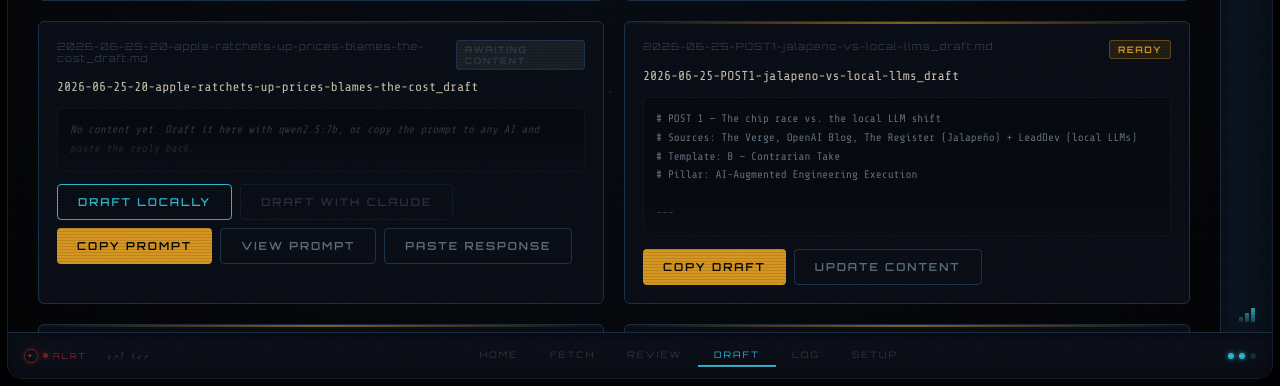
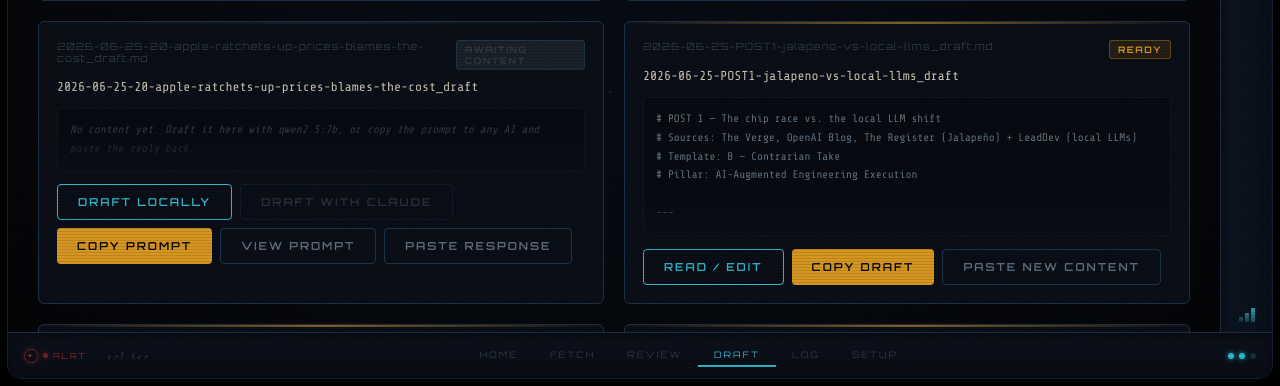
Before and after one commit to jstackproton117/linkedin-chatgpt, a Flask app: page /drafts in a window 1280 px wide. Shown: the part 2214-2600 px from the top of the page. Run offline with Flask 3, Linux system fonts and the light colour scheme.

Commit message:
Drafts: read and edit the full post in a modal
A generated draft only showed a 400-character preview and the edit box
opened empty. READ / EDIT (and clicking the preview) now opens the whole
draft in an editor with a character count; SAVE goes through the existing
save route, so editing an approved post still withdraws the approval. The
old paste box is kept as PASTE NEW CONTENT for replacing a draft wholesale.

Co-Authored-By: Claude Fable 5.1 <noreply@anthropic.com>

```diff
--- a/pipeline/templates/drafts.html
+++ b/pipeline/templates/drafts.html
@@ -139,6 +139,14 @@
 .draft-preview.empty-preview { color: var(--text-dim); font-style: italic; }
 .draft-actions { display: flex; gap: 8px; flex-wrap: wrap; margin-top: 12px; }
 .draft-meta { font-size: 10px; color: var(--text-dim); letter-spacing: 1px; margin-top: 6px; }
+.draft-editor {
+  width: 100%; min-height: 55vh; resize: vertical;
+  font-family: 'Share Tech Mono', monospace; font-size: 13px; line-height: 1.6;
+  color: var(--text-pri); background: var(--card-bg); border: 1px solid var(--card-border);
+  border-radius: 4px; padding: 14px; white-space: pre-wrap;
+}
+.draft-editor:focus { outline: none; border-color: var(--sw-yellow); }
+@media (max-width: 700px) { .draft-editor { font-size: 16px; min-height: 50vh; } }
 .gen-status { display: none; font-size: 11px; color: var(--sw-yellow); margin-top: 10px; line-height: 1.5; }
 .gen-status.show { display: block; }
 .gen-status.err { color: var(--sw-red); }
@@ -271,7 +279,7 @@
       <div class="draft-title">{{ d.title }}</div>
 
       {% if d.has_real_content %}
-        <div class="draft-preview">{{ d.content[:400] }}</div>
+        <div class="draft-preview" onclick="openDraftEditor('{{ d.filename }}', {{ loop.index }}, event)" title="Click to read or edit the full draft" style="cursor:pointer;">{{ d.content[:400] }}{% if d.content|length > 400 %}<span style="color:var(--sw-yellow);"> … READ MORE</span>{% endif %}</div>
         {% if d.draft_model %}<div class="draft-meta">DRAFTED BY {{ d.draft_model|upper }}{% if d.draft_engine == 'local' %} (LOCAL){% endif %}</div>{% endif %}
         {% if d.approved_at and d.log_id %}
         {# ── Approved: the only way forward is publishing. ── #}
@@ -283,8 +291,8 @@
           {% else %}
           <a href="/post-log" class="btn btn-yellow">PUBLISH / SCHEDULE IN LOG &#8594;</a>
           {% endif %}
+          <button class="btn btn-dim" onclick="openDraftEditor('{{ d.filename }}', {{ loop.index }})">READ / EDIT (REVOKES)</button>
           <button class="btn btn-dim" onclick="copyDraft('{{ d.filename }}', {{ loop.index }})">COPY DRAFT</button>
-          <button class="btn btn-dim" onclick="togglePaste({{ loop.index }})">EDIT (REVOKES)</button>
           <button class="btn btn-dim" onclick="unapprove('{{ d.log_id }}')">REVOKE APPROVAL</button>
         </div>
         {% else %}
@@ -292,6 +300,7 @@
           {% if d.log_id %}
           <button class="btn btn-green" onclick="openApprove('{{ d.log_id }}', {{ loop.index }})">APPROVE</button>
           {% endif %}
+          <button class="btn btn-blue" onclick="openDraftEditor('{{ d.filename }}', {{ loop.index }})">READ / EDIT</button>
           <button class="btn btn-yellow" onclick="copyDraft('{{ d.filename }}', {{ loop.index }})">COPY DRAFT</button>
           {% if d.prompt_content %}
           <button class="btn btn-dim" onclick="showPrompt({{ loop.index }})">VIEW PROMPT</button>
@@ -300,7 +309,7 @@
           <button class="btn btn-dim" id="gen-claude-{{ loop.index }}" onclick="generateDraft('{{ d.filename }}', 'claude', {{ loop.index }}, true)">REDRAFT WITH CLAUDE</button>
           {% endif %}
           {% endif %}
-          <button class="btn btn-dim" onclick="togglePaste({{ loop.index }})">UPDATE CONTENT</button>
+          <button class="btn btn-dim" onclick="togglePaste({{ loop.index }})">PASTE NEW CONTENT</button>
           {% if d.article_url %}
           <button class="btn btn-dim" id="del-draft-{{ loop.index }}"
                   style="font-size:10px;padding:6px 12px;letter-spacing:1px;color:rgba(255,68,68,0.6);border-color:rgba(255,68,68,0.2);"
@@ -480,6 +489,21 @@
   </div>
 </div>
 
+<!-- Draft read / edit modal -->
+<div class="modal-overlay" id="draft-modal" onclick="closeDraftEditor()">
+  <div class="modal merge-modal-wide" onclick="event.stopPropagation()">
+    <h3 id="draft-modal-title">DRAFT</h3>
+    <div id="draft-modal-meta" style="font-size:11px; color:var(--text-dim); margin-bottom:10px;"></div>
+    <textarea id="draft-modal-text" class="draft-editor" spellcheck="true"></textarea>
+    <div style="font-size:10px; color:var(--text-dim); margin-top:6px;"><span id="draft-modal-count">0</span> characters · LinkedIn cuts the preview at ~210 · aim for 900–1,500 per post</div>
+    <div class="modal-actions">
+      <button class="btn btn-yellow" id="draft-modal-save" onclick="saveDraftEditor()">SAVE</button>
+      <button class="btn btn-dim" onclick="copyText(document.getElementById('draft-modal-text').value, 'Draft')">COPY</button>
+      <button class="btn btn-dim" onclick="closeDraftEditor()">CLOSE</button>
+    </div>
+  </div>
+</div>
+
 <!-- Merge modal -->
 <div class="modal-overlay" id="merge-modal" onclick="closeMergeModal()">
   <div class="modal merge-modal-wide" onclick="event.stopPropagation()">
@@ -626,6 +650,46 @@ function showPrompt(idx) {
 
 function closeModal() {
   document.getElementById('prompt-modal').classList.remove('open');
+}
+
+// ── Read / edit the full draft ───────────────────────────────────────────
+let draftEditorFile = null, draftEditorOriginal = '';
+function openDraftEditor(filename, idx, ev) {
+  if (ev && document.getElementById('drafts-layout').classList.contains('merge-mode')) return;
+  if (ev) ev.stopPropagation();
+  const card = document.getElementById(`card-${idx}`);
+  const text = document.getElementById(`draft-data-${idx}`).textContent;
+  draftEditorFile = filename; draftEditorOriginal = text;
+  document.getElementById('draft-modal-title').textContent = (card.dataset.title || filename).toUpperCase().slice(0, 70);
+  const meta = card.querySelector('.draft-meta');
+  document.getElementById('draft-modal-meta').textContent = filename + (meta ? ' · ' + meta.textContent : '')
+    + (card.classList.contains('approved') ? ' · APPROVED — saving an edit withdraws the approval' : '');
+  const ta = document.getElementById('draft-modal-text');
+  ta.value = text; updateDraftCount();
+  document.getElementById('draft-modal-save').disabled = true;
+  document.getElementById('draft-modal').classList.add('open');
+}
+function updateDraftCount() {
+  const ta = document.getElementById('draft-modal-text');
+  document.getElementById('draft-modal-count').textContent = ta.value.length;
+  document.getElementById('draft-modal-save').disabled = (ta.value === draftEditorOriginal);
+}
+document.getElementById('draft-modal-text').addEventListener('input', updateDraftCount);
+function closeDraftEditor() {
+  const ta = document.getElementById('draft-modal-text');
+  if (ta.value !== draftEditorOriginal && !confirm('Discard your edits?')) return;
+  document.getElementById('draft-modal').classList.remove('open');
+}
+async function saveDraftEditor() {
+  const content = document.getElementById('draft-modal-text').value.trim();
+  if (!content) { toast('Draft is empty', 'err'); return; }
+  const btn = document.getElementById('draft-modal-save'); btn.disabled = true; btn.textContent = 'SAVING…';
+  const res = await postJSON('/api/draft/save', { filename: draftEditorFile, content });
+  if (res.ok) {
+    toast(res.approval_revoked ? 'Saved — approval withdrawn, approve again when ready' : 'Draft saved');
+    draftEditorOriginal = content;
+    setTimeout(() => location.reload(), 700);
+  } else { toast('Save failed', 'err'); btn.disabled = false; btn.textContent = 'SAVE'; }
 }
 
 function copyModalContent() {
```
